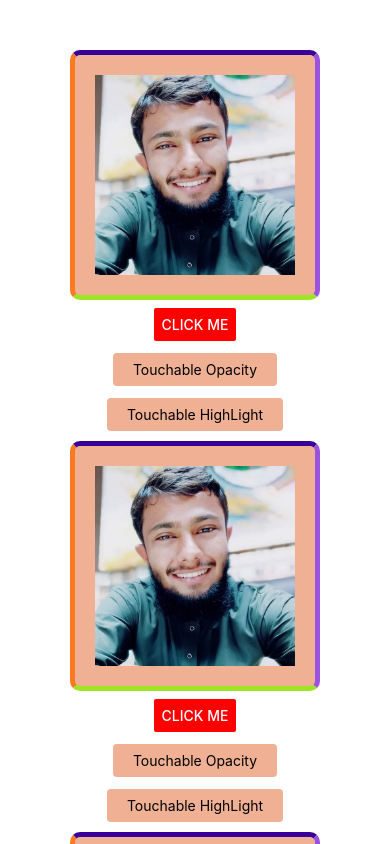
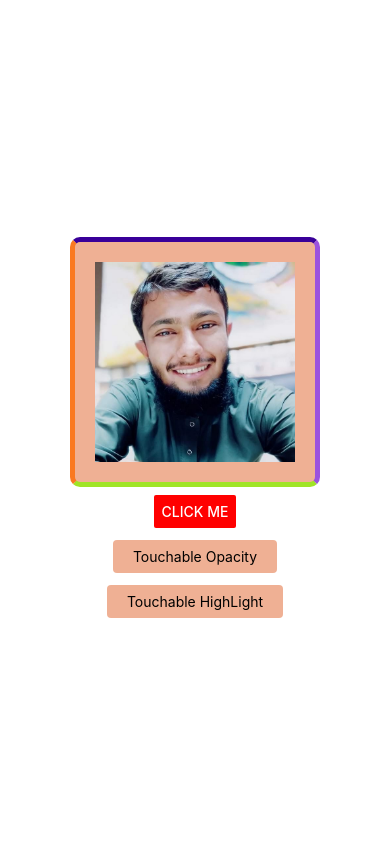
Before and after one commit to awais882s/MyFirstApp, a React Native app: screen / in a window 390 px wide. Built offline with nearby package versions, Linux system fonts and the light colour scheme.

Commit message:
Update Gallery.js

```diff
--- a/src/screens/Frontend/Gallery.js
+++ b/src/screens/Frontend/Gallery.js
@@ -3,50 +3,13 @@ import { ScrollView, View, Button, Text, StyleSheet, Image, TouchableOpacity, To
 import logo from "../../Assets/Images/logo.jpg";
 export default function Gallery() {
     return (
-        <ScrollView>
 
         <View style={[styles.flexContainer, { paddingVertical: 40 }]}>
-                {/* .................1....................... */}
             <View style={[styles.box, styles.flexCenter]}>
                 <Image style={styles.image} source={logo} />
                 {/* another methods to use images
                 source={require("../../Assets/Images/logo.jpg")} */}
                 {/* <Text style={styles.h1}>Gallery</Text> */}
-
-                </View>
-                <Button title="Click Me" color="red" onPress={() => { (alert("Clicked")) }} />
-                <TouchableOpacity style={styles.button} activeOpacity={0.5}>
-                    <Text>Touchable Opacity</Text>
-                </TouchableOpacity>
-                <TouchableHighlight style={styles.button} onPress={() => { (alert("Touchable HighLight")) }} underlayColor="green" >
-                    <Text>
-                        Touchable HighLight
-                    </Text>
-                </TouchableHighlight>
-                {/* .................2.................... */}
-                <View style={[styles.box, styles.flexCenter]}>
-                    <Image style={styles.image} source={logo} />
-                    {/* another methods to use images
-                source={require("../../Assets/Images/logo.jpg")} */}
-                    {/* <Text style={styles.h1}>Gallery</Text> */}
-
-                </View>
-                <Button title="Click Me" color="red" onPress={() => { (alert("Clicked")) }} />
-                <TouchableOpacity style={styles.button} activeOpacity={0.5}>
-                    <Text>Touchable Opacity</Text>
-                </TouchableOpacity>
-                <TouchableHighlight style={styles.button} onPress={() => { (alert("Touchable HighLight")) }} underlayColor="green" >
-                    <Text>
-                        Touchable HighLight
-                    </Text>
-                </TouchableHighlight>
-                {/* ................3.................... */}
-                <View style={[styles.box, styles.flexCenter]}>
-                    <Image style={styles.image} source={logo} />
-                    {/* another methods to use images
-                source={require("../../Assets/Images/logo.jpg")} */}
-                    {/* <Text style={styles.h1}>Gallery</Text> */}
-
             </View>
             <Button title="Click Me" color="red" onPress={() => { (alert("Clicked")) }} />
             <TouchableOpacity style={styles.button} activeOpacity={0.5}>
@@ -58,7 +21,6 @@ export default function Gallery() {
                 </Text>
             </TouchableHighlight>
         </View>
-        </ScrollView>
     )
 }
 const styles = StyleSheet.create({
```
Lines whose indentation alone changed are shown as unchanged.
